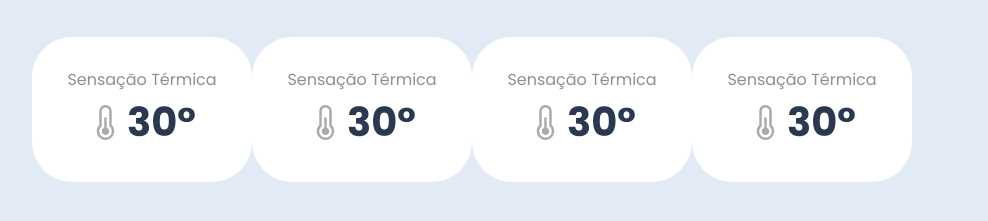
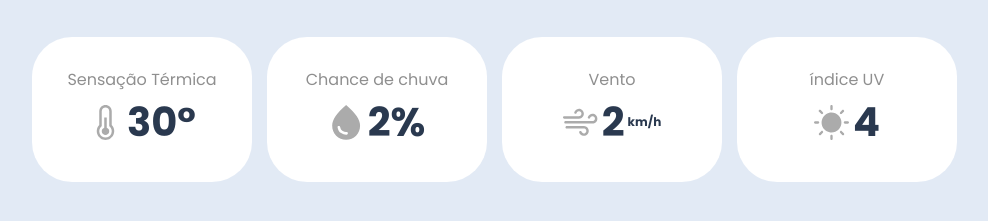
Before and after one commit to Paulovittor/weather-app, a plain HTML site: page index.html in a window 1280 px wide. Shown: the part 697-918 px from the top of the page, without its empty margins (8-996 px from the left). Drawn offline with Linux system fonts and the light colour scheme.

Commit message:
Atualização dos cards com detahes do tempo

```diff
--- a/index.html
+++ b/index.html
@@ -83,26 +83,27 @@
           </div>
 
           <div class="weather-detail-item">
-            <p>Sensação Térmica</p>
+            <p>Chance de chuva</p>
             <div>
-              <img src="images/temperature.svg" alt="Sensação térmica" />
-              <p>30°</p>
+              <img src="images/rain.svg" alt="Chance de chuva" />
+              <p>2%</p>
             </div>
           </div>
 
           <div class="weather-detail-item">
-            <p>Sensação Térmica</p>
-            <div>
-              <img src="images/temperature.svg" alt="Sensação térmica" />
-              <p>30°</p>
+            <p>Vento</p>
+            <div class="weather-detail-item-wind">
+              <img src="images/wind.svg" alt="Vento" />
+              <p>2</p>
+              <span>km/h</span>
             </div>
           </div>
 
           <div class="weather-detail-item">
-            <p>Sensação Térmica</p>
+            <p>índice UV</p>
             <div>
-              <img src="images/temperature.svg" alt="Sensação térmica" />
-              <p>30°</p>
+              <img src="images/sun-2.svg" alt="índice UV" />
+              <p>4</p>
             </div>
           </div>
         </div>
--- a/styles.css
+++ b/styles.css
@@ -80,7 +80,7 @@ body {
   justify-content: center;
   align-items: center;
 }
-.hourly-forecast-container .hour-weather-item > p:first-child{
+.hourly-forecast-container .hour-weather-item > p:first-child {
   color: #fff;
   opacity: 75%;
   font-weight: 500;
@@ -95,7 +95,8 @@ body {
 .weather-details-container {
   margin-top: 40px;
   display: grid;
-  grid-template-columns: repeat(4,220px);
+  grid-template-columns: repeat(4, 220px);
+  column-gap: 15px;
 }
 .weather-detail-item {
   background-color: #fff;
@@ -123,11 +124,22 @@ body {
   margin-left: 4px;
 }
 
+.weather-details-container .weather-detail-item > div > span {
+  font-size: 0.75rem;
+  font-weight: 700;
+  color: #2a394f;
+  margin-left: 3px;
+}
+
+.weather-detail-item-wind {
+  display: flex;
+  flex-direction: row;
+}
+
 .weather-details-container .weather-detail-item > div > img {
   width: 35px;
   height: 35px;
 }
-
 
 /*Utilidades*/
 .custom_input {
```
